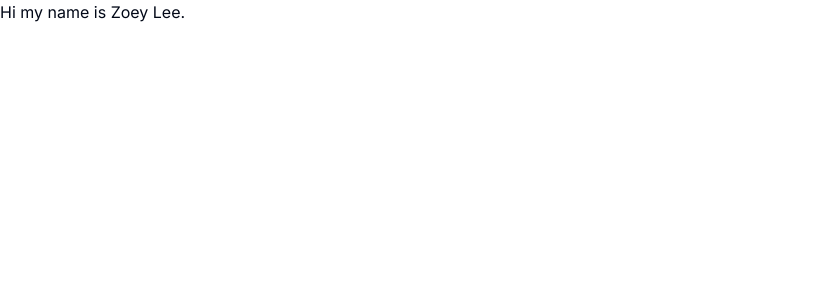
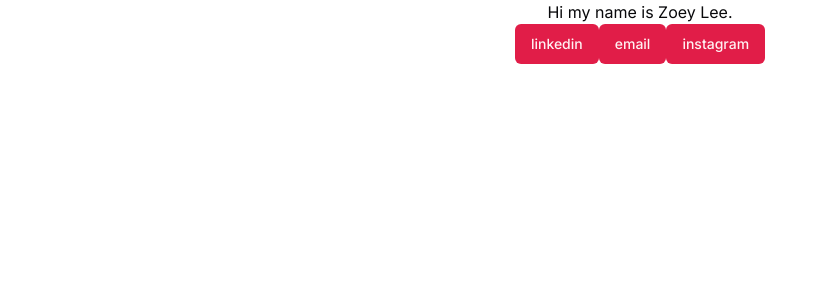
Before and after one commit to zoooey99/zoooey99.github.com, a Next.js app: page / in a window 1280 px wide. Shown: the top 300 px of the page, without its empty margins (0-827 px from the left). Built offline with nearby package versions, Linux system fonts and the light colour scheme.

Commit message:
added buttons

```diff
--- a/app/globals.css
+++ b/app/globals.css
@@ -2,27 +2,28 @@
 @tailwind components;
 @tailwind utilities;
 
+
 @layer base {
   :root {
     --background: 0 0% 100%;
-    --foreground: 222.2 84% 4.9%;
+    --foreground: 240 10% 3.9%;
     --card: 0 0% 100%;
-    --card-foreground: 222.2 84% 4.9%;
+    --card-foreground: 240 10% 3.9%;
     --popover: 0 0% 100%;
-    --popover-foreground: 222.2 84% 4.9%;
-    --primary: 222.2 47.4% 11.2%;
-    --primary-foreground: 210 40% 98%;
-    --secondary: 210 40% 96.1%;
-    --secondary-foreground: 222.2 47.4% 11.2%;
-    --muted: 210 40% 96.1%;
-    --muted-foreground: 215.4 16.3% 46.9%;
-    --accent: 210 40% 96.1%;
-    --accent-foreground: 222.2 47.4% 11.2%;
+    --popover-foreground: 240 10% 3.9%;
+    --primary: 346.8 77.2% 49.8%;
+    --primary-foreground: 355.7 100% 97.3%;
+    --secondary: 240 4.8% 95.9%;
+    --secondary-foreground: 240 5.9% 10%;
+    --muted: 240 4.8% 95.9%;
+    --muted-foreground: 240 3.8% 46.1%;
+    --accent: 240 4.8% 95.9%;
+    --accent-foreground: 240 5.9% 10%;
     --destructive: 0 84.2% 60.2%;
-    --destructive-foreground: 210 40% 98%;
-    --border: 214.3 31.8% 91.4%;
-    --input: 214.3 31.8% 91.4%;
-    --ring: 222.2 84% 4.9%;
+    --destructive-foreground: 0 0% 98%;
+    --border: 240 5.9% 90%;
+    --input: 240 5.9% 90%;
+    --ring: 346.8 77.2% 49.8%;
     --radius: 0.5rem;
     --chart-1: 12 76% 61%;
     --chart-2: 173 58% 39%;
@@ -32,25 +33,25 @@
   }
 
   .dark {
-    --background: 222.2 84% 4.9%;
-    --foreground: 210 40% 98%;
-    --card: 222.2 84% 4.9%;
-    --card-foreground: 210 40% 98%;
-    --popover: 222.2 84% 4.9%;
-    --popover-foreground: 210 40% 98%;
-    --primary: 210 40% 98%;
-    --primary-foreground: 222.2 47.4% 11.2%;
-    --secondary: 217.2 32.6% 17.5%;
-    --secondary-foreground: 210 40% 98%;
-    --muted: 217.2 32.6% 17.5%;
-    --muted-foreground: 215 20.2% 65.1%;
-    --accent: 217.2 32.6% 17.5%;
-    --accent-foreground: 210 40% 98%;
+    --background: 20 14.3% 4.1%;
+    --foreground: 0 0% 95%;
+    --card: 24 9.8% 10%;
+    --card-foreground: 0 0% 95%;
+    --popover: 0 0% 9%;
+    --popover-foreground: 0 0% 95%;
+    --primary: 346.8 77.2% 49.8%;
+    --primary-foreground: 355.7 100% 97.3%;
+    --secondary: 240 3.7% 15.9%;
+    --secondary-foreground: 0 0% 98%;
+    --muted: 0 0% 15%;
+    --muted-foreground: 240 5% 64.9%;
+    --accent: 12 6.5% 15.1%;
+    --accent-foreground: 0 0% 98%;
     --destructive: 0 62.8% 30.6%;
-    --destructive-foreground: 210 40% 98%;
-    --border: 217.2 32.6% 17.5%;
-    --input: 217.2 32.6% 17.5%;
-    --ring: 212.7 26.8% 83.9%;
+    --destructive-foreground: 0 85.7% 97.3%;
+    --border: 240 3.7% 15.9%;
+    --input: 240 3.7% 15.9%;
+    --ring: 346.8 77.2% 49.8%;
     --chart-1: 220 70% 50%;
     --chart-2: 160 60% 45%;
     --chart-3: 30 80% 55%;
@@ -58,6 +59,7 @@
     --chart-5: 340 75% 55%;
   }
 }
+
 
 @layer base {
   * {
--- a/app/layout.tsx
+++ b/app/layout.tsx
@@ -5,8 +5,8 @@
 const inter = Inter({ subsets: ["latin"] });
 
 export const metadata: Metadata = {
-  title: "Create Next App",
-  description: "Generated by create next app",
+  title: "Zoey Lee",
+  description: "just a girl",
 };
 
 export default function RootLayout({
--- a/app/page.tsx
+++ b/app/page.tsx
@@ -1,6 +1,11 @@
+import { Button } from "@/components/ui/button"
+
 export default function Home(){
   return (
-  <div>
+  <div className="justify-items-center">
     <h1>Hi my name is Zoey Lee.</h1>
+    <Button>linkedin</Button>
+    <Button>email</Button>
+    <Button>instagram</Button>
   </div>
   )}
--- /dev/null
+++ b/components/ui/button.tsx
@@ -0,0 +1,56 @@
+import * as React from "react"
+import { Slot } from "@radix-ui/react-slot"
+import { cva, type VariantProps } from "class-variance-authority"
+
+import { cn } from "@/lib/utils"
+
+const buttonVariants = cva(
+  "inline-flex items-center justify-center whitespace-nowrap rounded-md text-sm font-medium ring-offset-background transition-colors focus-visible:outline-none focus-visible:ring-2 focus-visible:ring-ring focus-visible:ring-offset-2 disabled:pointer-events-none disabled:opacity-50",
+  {
+    variants: {
+      variant: {
+        default: "bg-primary text-primary-foreground hover:bg-primary/90",
+        destructive:
+          "bg-destructive text-destructive-foreground hover:bg-destructive/90",
+        outline:
+          "border border-input bg-background hover:bg-accent hover:text-accent-foreground",
+        secondary:
+          "bg-secondary text-secondary-foreground hover:bg-secondary/80",
+        ghost: "hover:bg-accent hover:text-accent-foreground",
+        link: "text-primary underline-offset-4 hover:underline",
+      },
+      size: {
+        default: "h-10 px-4 py-2",
+        sm: "h-9 rounded-md px-3",
+        lg: "h-11 rounded-md px-8",
+        icon: "h-10 w-10",
+      },
+    },
+    defaultVariants: {
+      variant: "default",
+      size: "default",
+    },
+  }
+)
+
+export interface ButtonProps
+  extends React.ButtonHTMLAttributes<HTMLButtonElement>,
+    VariantProps<typeof buttonVariants> {
+  asChild?: boolean
+}
+
+const Button = React.forwardRef<HTMLButtonElement, ButtonProps>(
+  ({ className, variant, size, asChild = false, ...props }, ref) => {
+    const Comp = asChild ? Slot : "button"
+    return (
+      <Comp
+        className={cn(buttonVariants({ variant, size, className }))}
+        ref={ref}
+        {...props}
+      />
+    )
+  }
+)
+Button.displayName = "Button"
+
+export { Button, buttonVariants }
--- a/package.json
+++ b/package.json
@@ -9,6 +9,7 @@
     "lint": "next lint"
   },
   "dependencies": {
+    "@radix-ui/react-slot": "^1.1.0",
     "class-variance-authority": "^0.7.0",
     "clsx": "^2.1.1",
     "lucide-react": "^0.427.0",
```
Also changed, not shown: 1 other file (tests, documents, lock files or other folders).
